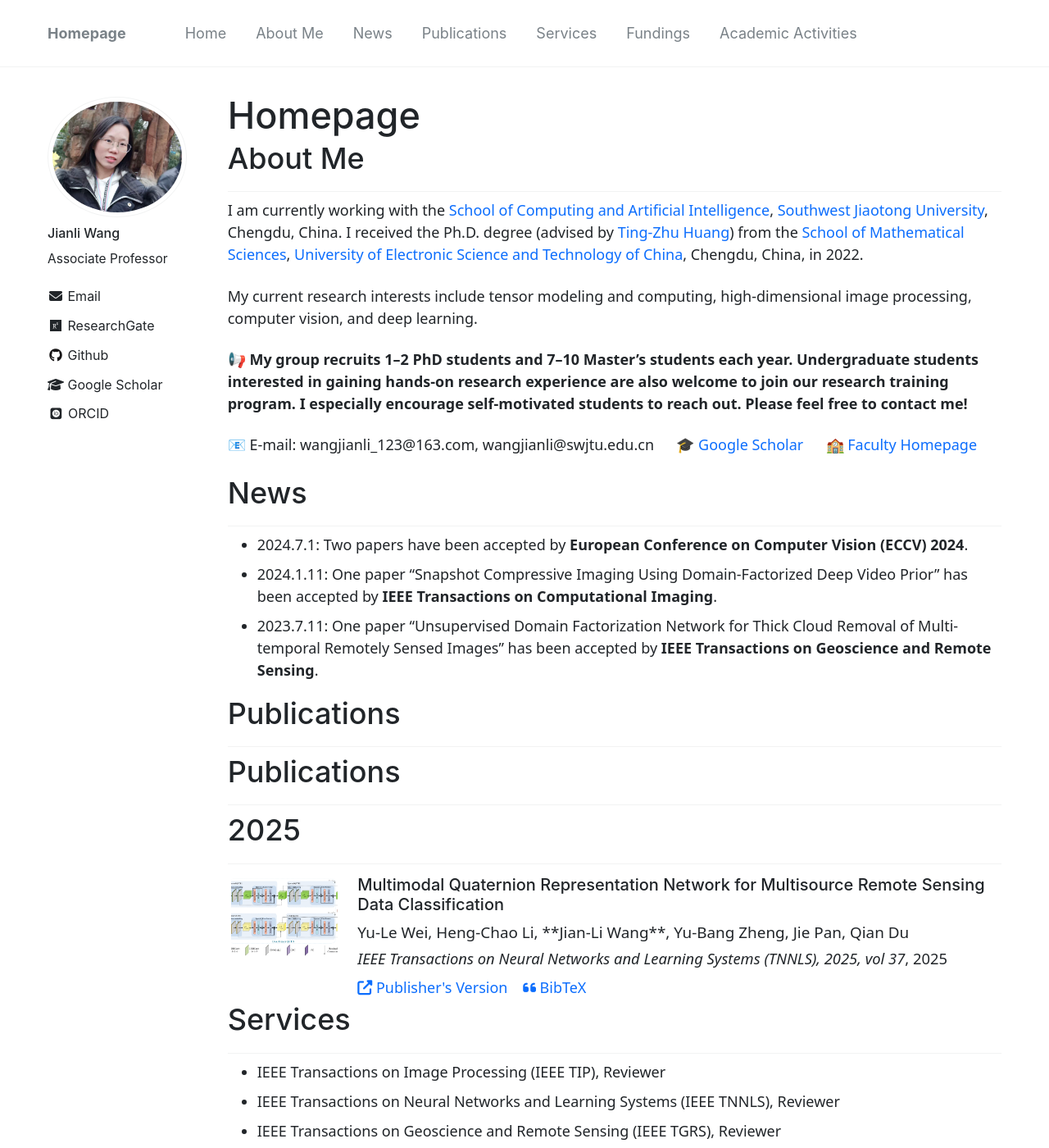
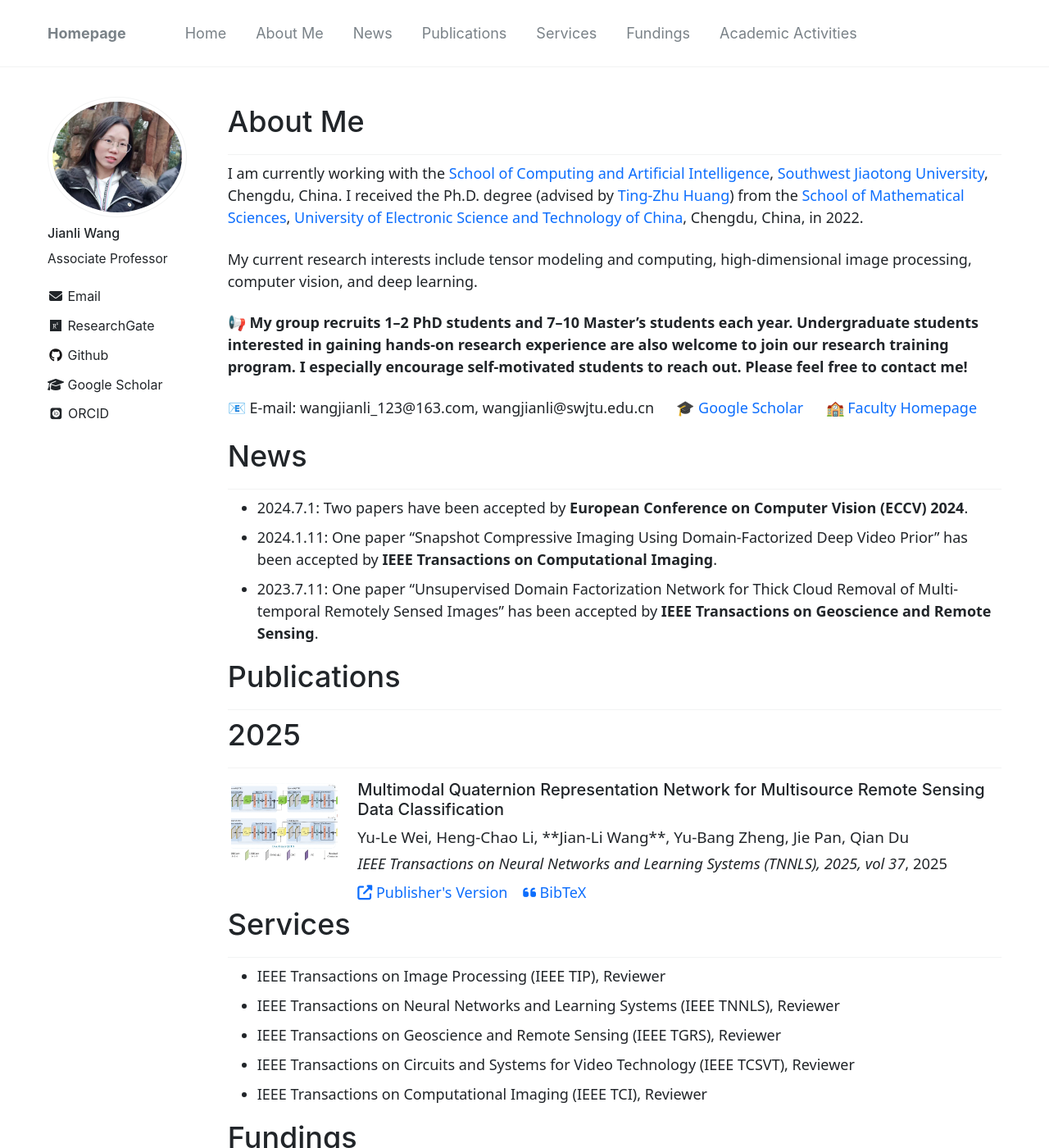
Before and after one commit to wangjianli123/wangjianli123.github.io, a Jekyll site: the page built from _pages/index.md, in a window 1280 px wide and 1400 px high. Shown: the whole window at 82% size. Built offline with Jekyll 4.4.1, drawn with Linux system fonts in a browser that asks for light colours; nearby versions of some CDN libraries; some web fonts are replaced; comment, search, counter and statistics services are not loaded.

Commit message:
Update index.md

```diff
--- a/_pages/index.md
+++ b/_pages/index.md
@@ -1,6 +1,6 @@
 ---
 layout: single
-title: "Homepage"
+title: ""
 permalink: /
 author_profile: true
 ---
@@ -47,8 +47,6 @@ My current research interests include tensor modeling and computing, high-dimens
 
 ## Publications {#publications}
 
-## Publications {#publications}
-
 {% include base_path %}
 
 {% assign current_year = "" %}
```
